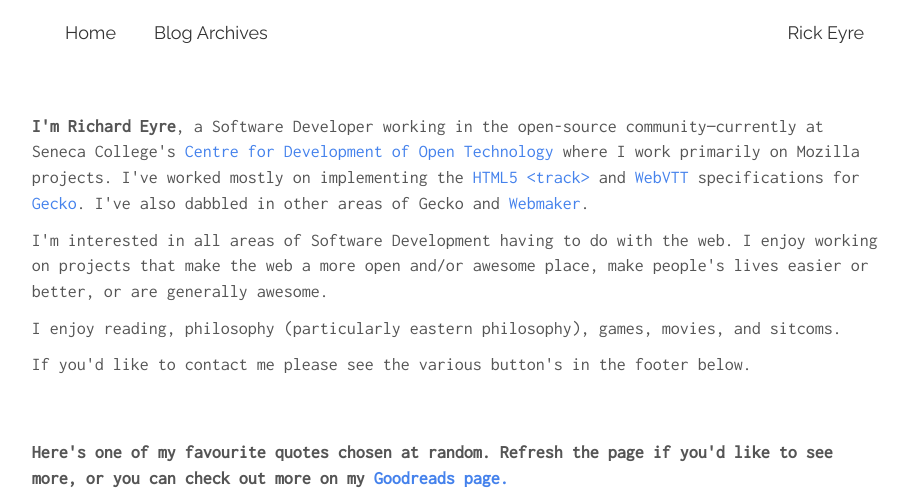
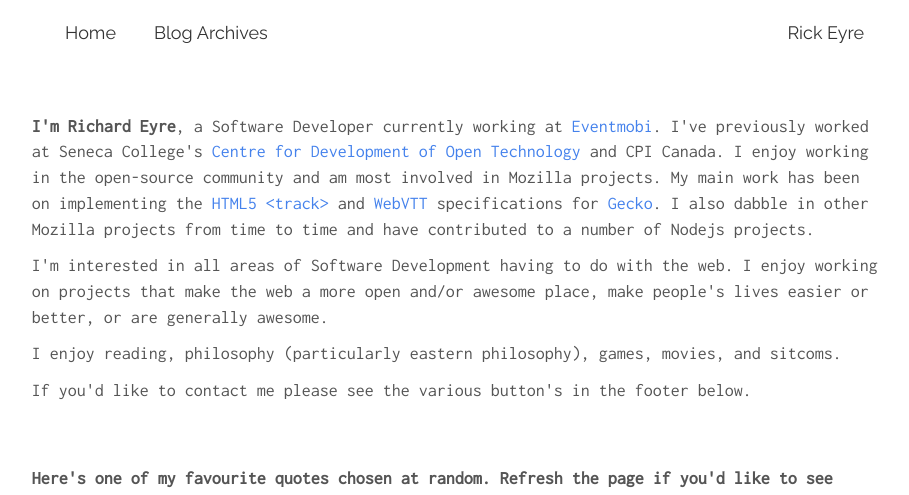
Before and after one commit to RickEyre/rickeyre.github.io, a Jekyll site: the page built from about/index.html, in a window 1280 px wide. Shown: the top 495 px of the page, without its empty margins (183-1092 px from the left). Built offline with Jekyll 4.4.1, drawn with Linux system fonts in a browser that asks for light colours; Markdown is read by kramdown in place of the engine named in the settings.

Commit message:
Update about me page.

```diff
--- a/about/index.html
+++ b/about/index.html
@@ -4,13 +4,12 @@ layout: default
 
 <br>
 <p>
-  <strong>I'm Richard Eyre</strong>, a Software Developer working in the open-source community&mdash;currently
-  at Seneca College's <a href="http://zenit.senecac.on.ca/wiki/index.php/Main_Page">Centre for Development of Open Technology</a>
-  where I work primarily on Mozilla projects. I've worked mostly on implementing the
+  <strong>I'm Richard Eyre</strong>, a Software Developer currently working at <a href="http://www.eventmobi.com/">Eventmobi</a>.
+  I've previously worked at Seneca College's <a href="http://zenit.senecac.on.ca/wiki/index.php/Main_Page">Centre for Development of Open Technology</a>
+  and CPI Canada. I enjoy working in the open-source community and am most involved in Mozilla projects. My main work has been on implementing the
   <a href="http://www.whatwg.org/specs/web-apps/current-work/multipage/the-video-element.html#the-track-element">HTML5 &lt;track&gt;</a>
-  and <a href="http://dev.w3.org/html5/webvtt/">WebVTT</a> specifications for
-  <a href="https://developer.mozilla.org/en-US/docs/Mozilla/Gecko">Gecko</a>. I've also
-  dabbled in other areas of Gecko and <a href="https://webmaker.org/">Webmaker</a>.
+  and <a href="http://dev.w3.org/html5/webvtt/">WebVTT</a> specifications for <a href="https://developer.mozilla.org/en-US/docs/Mozilla/Gecko">Gecko</a>.
+  I also dabble in other Mozilla projects from time to time and have contributed to a number of Nodejs projects.
 </p>
 
 <p>
```
